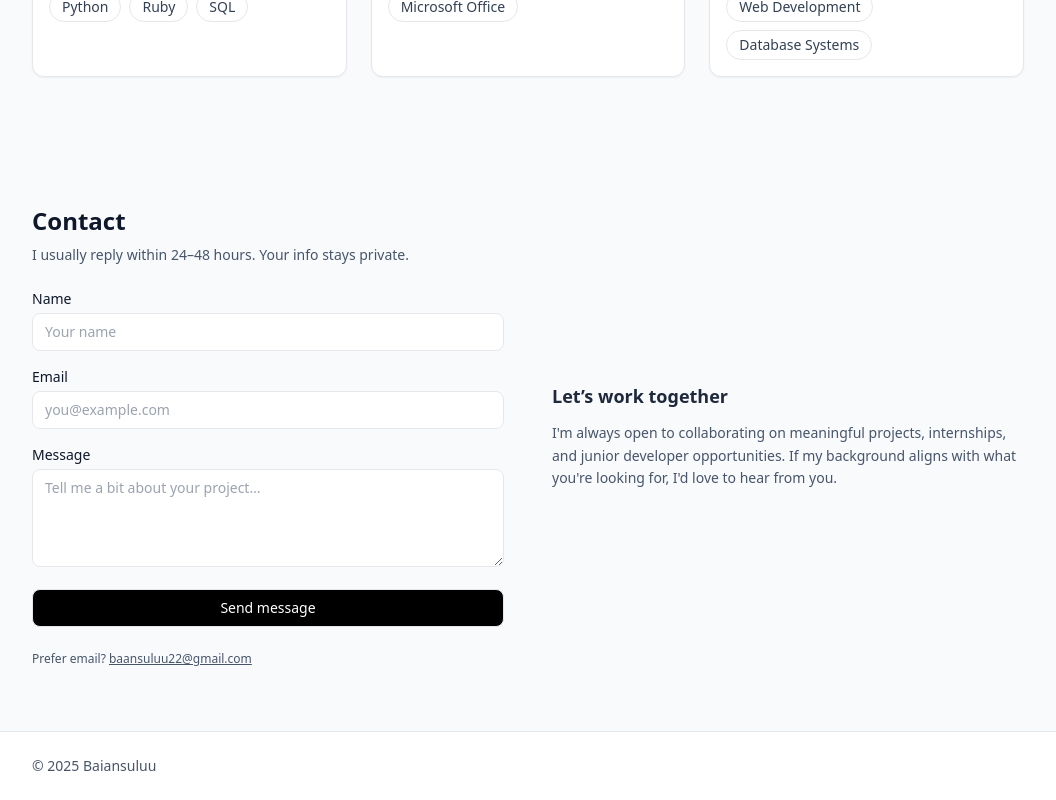
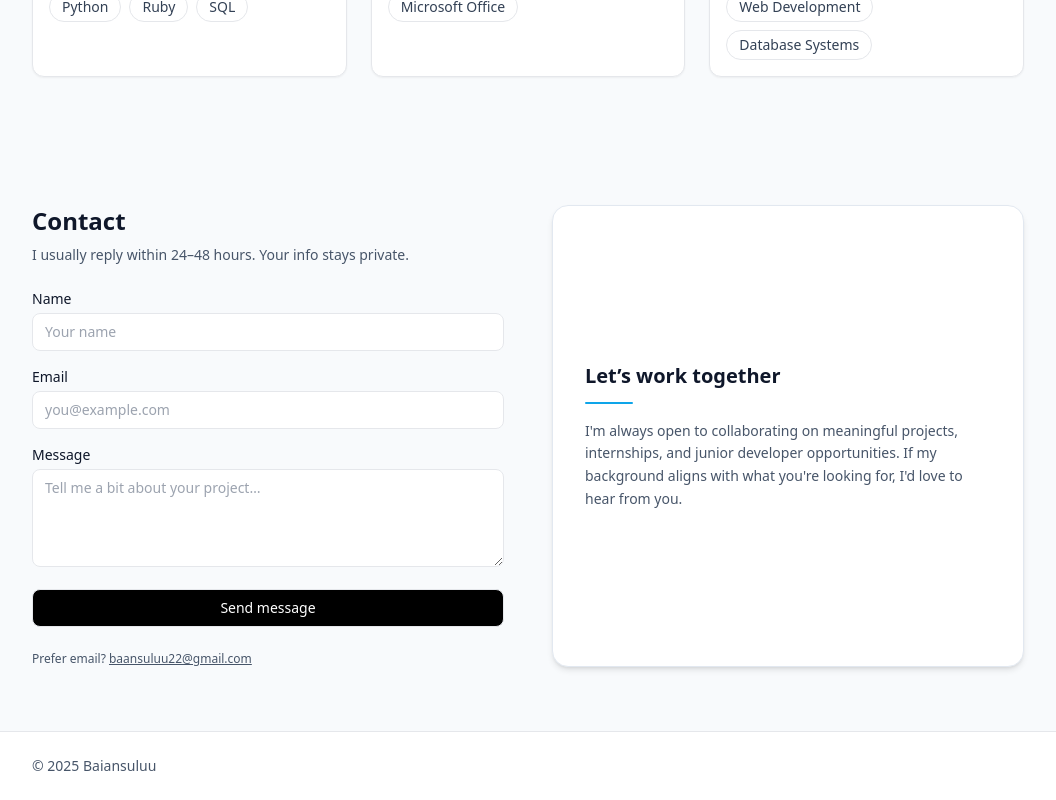
Before and after one commit to Baiansulu/my_portfolio, a React (Vite) app: page / in a window 1280 px wide. Shown: the part 1278-2078 px from the top of the page, without its empty margins (112-1168 px from the left). Built offline with nearby package versions, Linux system fonts and the light colour scheme.

Commit message:
Update Contact.jsx

```diff
--- a/src/components/Contact.jsx
+++ b/src/components/Contact.jsx
@@ -96,16 +96,18 @@ export default function Contact() {
         </div>
       </div>
 
-      <div className="flex flex-col justify-center">
-        <h3 className="text-lg font-semibold mb-3 text-slate-800">
-          Let’s work together
-        </h3>
-        <p className="text-sm text-slate-600 leading-relaxed">
-          I'm always open to collaborating on meaningful projects, internships,
-          and junior developer opportunities. If my background aligns with what
-          you're looking for, I'd love to hear from you.
-        </p>
-      </div>
+<div className="flex flex-col justify-center bg-white rounded-2xl shadow-md p-6 md:p-8 border border-slate-200">
+  <h3 className="text-xl font-bold text-slate-900 mb-3 flex items-center gap-2">
+     Let’s work together
+  </h3>
+  <div className="h-0.5 w-12 bg-sky-500 mb-4 rounded-full"></div>
+  <p className="text-sm text-slate-600 leading-relaxed">
+    I'm always open to collaborating on meaningful projects, internships, and
+    junior developer opportunities. If my background aligns with what you're
+    looking for, I'd love to hear from you.
+  </p>
+</div>
+
     </section>
   );
 }
```
